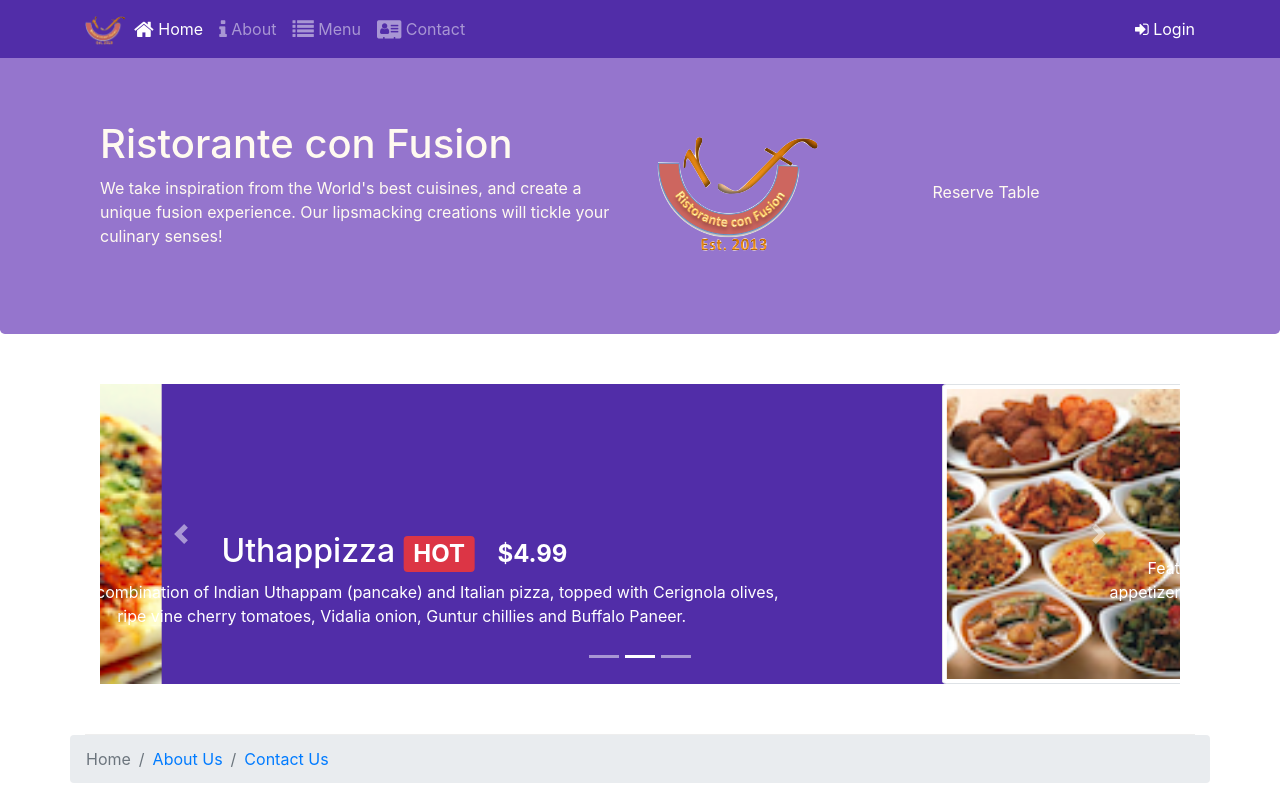
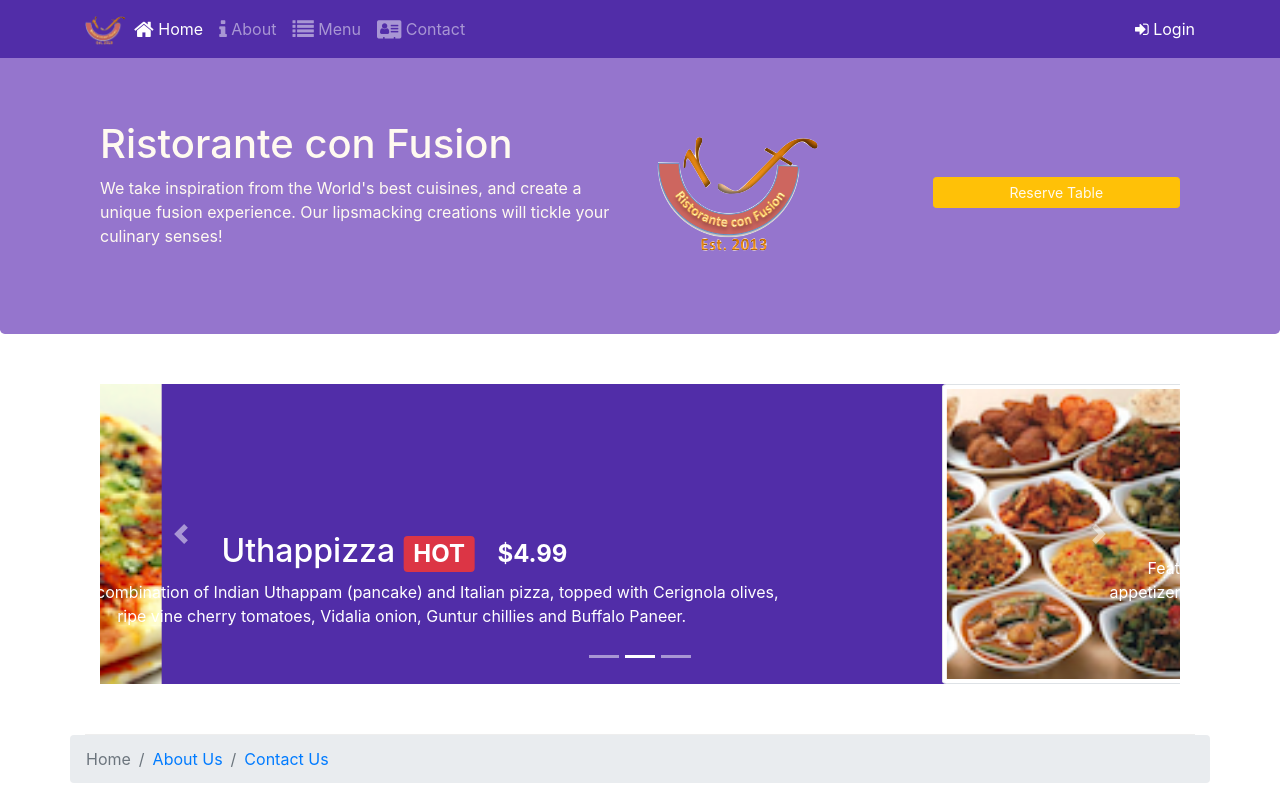
Before and after one commit to levmit/conFusion, a website: page index.html in a window 1280 px wide. Shown: the top 800 px of the page. Drawn offline with nearby package versions, Linux system fonts and the light colour scheme.

Commit message:
Assigment 3: second draft

```diff
--- a/index.html
+++ b/index.html
@@ -182,7 +182,7 @@
                     <img src="img/logo.png" class="img-fluid">
                 </div>
                 <div class="col-12 col-sm-3 align-self-center">
-                    <a data-toggle="modal" data-target="#reserveModal">Reserve Table</a>
+                    <a type="button" class="btn btn-warning btn-sm btn-block" data-toggle="modal" data-target="#reserveModal">Reserve Table</a>
                 </div>
             </div>
         </div>
```
